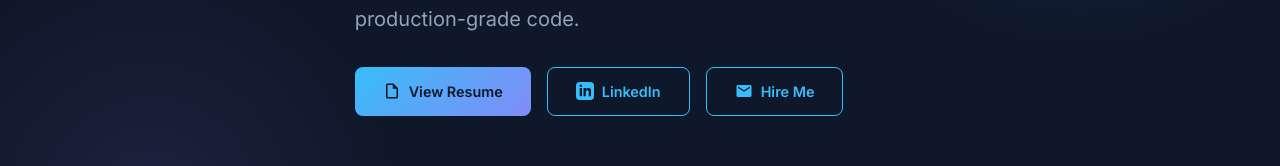
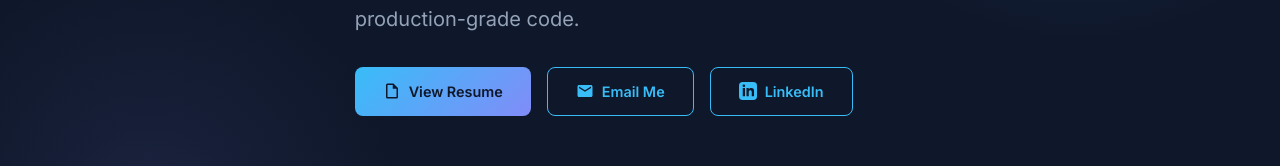
Before and after one commit to Siddu-Biradar/portfolio, a website: page index.html in a window 1280 px wide. Shown: the part 444-610 px from the top of the page. Drawn offline with Linux system fonts and the light colour scheme.

Commit message:
Update hero buttons: rename Hire Me to Email Me, reorder

```diff
--- a/index.html
+++ b/index.html
@@ -259,13 +259,13 @@
                     <svg viewBox="0 0 24 24"><path d="M14 2H6a2 2 0 00-2 2v16a2 2 0 002 2h12a2 2 0 002-2V8l-6-6zm4 18H6V4h7v5h5v11z"/></svg>
                     View Resume
                 </a>
+                <a href="mailto:biradarsiddu789@gmail.com" class="btn btn-outline">
+                    <svg viewBox="0 0 24 24"><path d="M20 4H4c-1.1 0-2 .9-2 2v12c0 1.1.9 2 2 2h16c1.1 0 2-.9 2-2V6c0-1.1-.9-2-2-2zm0 4l-8 5-8-5V6l8 5 8-5v2z"/></svg>
+                    Email Me
+                </a>
                 <a href="https://www.linkedin.com/in/sidrameshwarbiradar/" class="btn btn-outline" target="_blank">
                     <svg viewBox="0 0 24 24"><path d="M19 0H5a5 5 0 00-5 5v14a5 5 0 005 5h14a5 5 0 005-5V5a5 5 0 00-5-5zM8 19H5V8h3v11zM6.5 6.73a1.77 1.77 0 110-3.54 1.77 1.77 0 010 3.54zM20 19h-3v-5.6c0-3.37-4-3.12-4 0V19h-3V8h3v1.77C14.5 7.33 20 7.12 20 11.27V19z"/></svg>
                     LinkedIn
-                </a>
-                <a href="mailto:biradarsiddu789@gmail.com" class="btn btn-outline">
-                    <svg viewBox="0 0 24 24"><path d="M20 4H4c-1.1 0-2 .9-2 2v12c0 1.1.9 2 2 2h16c1.1 0 2-.9 2-2V6c0-1.1-.9-2-2-2zm0 4l-8 5-8-5V6l8 5 8-5v2z"/></svg>
-                    Hire Me
                 </a>
             </div>
         </div>
```
